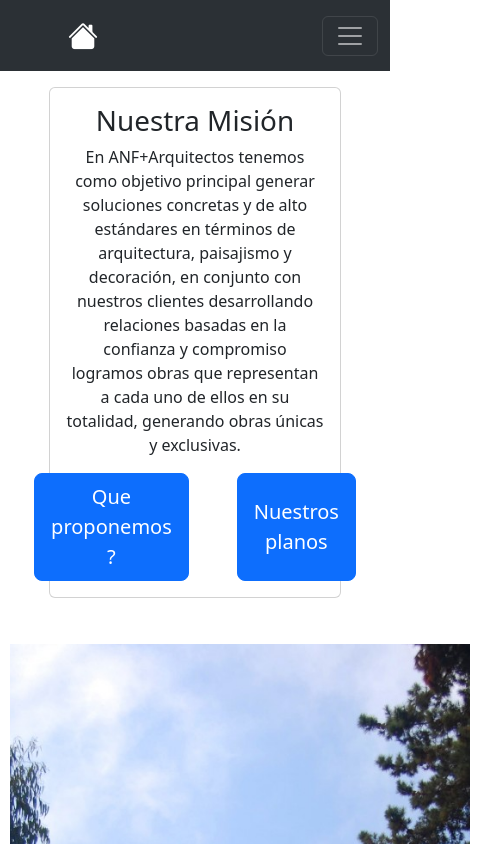
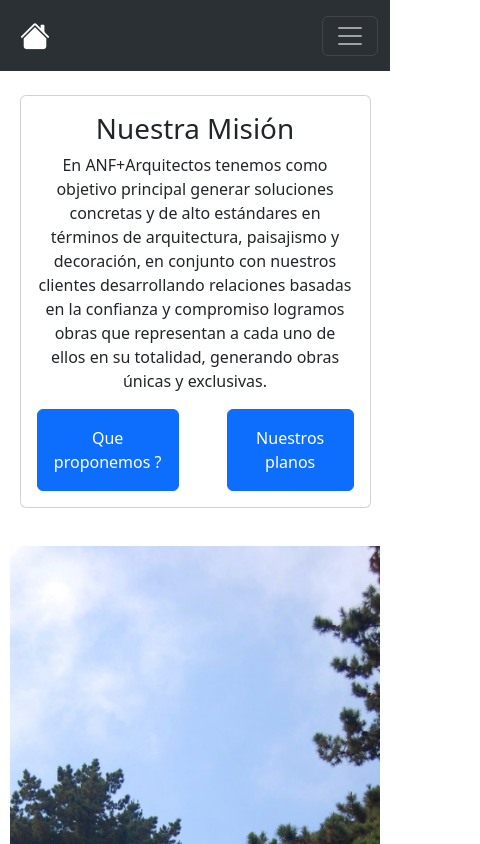
Before and after one commit to Barocava/ANF, a plain HTML site: page pages/acerca_nosotros.html in a window 390 px wide. Shown: the top 844 px of the page, 480 px wide, since content can reach past the window. Drawn offline with nearby package versions, Linux system fonts and the light colour scheme.

Commit message:
Se corrige comportamiento responsive de algunas paginas

```diff
--- a/css/partials/_acerca.scss
+++ b/css/partials/_acerca.scss
@@ -37,3 +37,15 @@
   width: $ancho-maximo;
   justify-content: center;
 }
+
+.mision {
+    justify-content: center;
+    text-align: center;
+    margin: 1rem;
+    width: 75%;
+  }
+
+  .tamano_boton {
+    font-size: 1.25rem;
+    padding: 1rem;
+  }
--- a/css/partials/_media-queries.scss
+++ b/css/partials/_media-queries.scss
@@ -5,15 +5,31 @@
     }
 }
 
+@media screen and (max-width: 700px) {
+  .mision {
+    width: 90%;
+    margin: 0.5rem;
+    margin-top: 1.5rem;
+  }
+  .tamano_boton {
+    font-size: 1rem;
+  }
+  .collage {
+    grid-template-columns: repeat(auto-fill, minmax(20rem, 1fr));
+  }
+}
+
 // contacto
 @media screen and (max-width: 1030px) {
+
     .main_formulario {
         width: 100%;
         background-image: none;
         background-size: none;
         background-repeat: none;
         background-attachment: none;
-        height: 450px;
+        margin-block: 20px;
+        height: 100%;
     }
 
     .main_formulario_2 {
@@ -22,10 +38,10 @@
     }
 
     .formulario {
-        width: 50%;
+        width: 75%;
         justify-content: center;
         margin: 10px;
-        position: none;
+        position: relative;
     }
 }
 
@@ -40,6 +56,7 @@
   }
 
   .contenedor-menu {
-    gap: 5rem;
+    gap: 4rem;
+    padding-left: 0;
   }
 }
--- a/pages/acerca_nosotros.html
+++ b/pages/acerca_nosotros.html
@@ -18,7 +18,7 @@
         <nav class="navbar navbar-expand-md bg-body-tertiary" data-bs-theme="dark">
             <div class="container-fluid">
 
-                <a class="navbar-brand ms-5" href="../index.html">
+                <a class="navbar-brand" href="../index.html">
                     <i class="bi bi-house-fill"></i>
                 </a>
 
@@ -58,9 +58,9 @@
         <div class="contenedor">
 
             <div style="display: flex; justify-content: center;">
-                <div class="card m-3 text-center w-75" style="justify-content: center;">
+                <div class="card mision">
                     <div class="card-body ">
-                        <h1 class="card-title">Nuestra Misión</h5>
+                        <h1 class="card-title">Nuestra Misión</h1>
                             <p class="card-text">En ANF+Arquitectos tenemos como objetivo principal generar soluciones
                                 concretas y de
                                 alto estándares en términos de arquitectura, paisajismo y decoración, en conjunto con
@@ -69,9 +69,9 @@
                                 representan a cada uno de
                                 ellos en su totalidad, generando obras únicas y exclusivas.</p>
                             <div class="acerca_botones">
-                                <button type="button" class="btn btn-primary btn-lg"><a href="../index.html">Que
+                                <button type="button" class="btn btn-primary tamano_boton"><a href="../index.html">Que
                                         proponemos ?</a></button>
-                                <button type="button" class="btn btn-primary btn-lg"><a
+                                <button type="button" class="btn btn-primary tamano_boton"><a
                                         href="../pages/planimetria.html">Nuestros planos</a></button>
                             </div>
                     </div>
```
Also changed, not shown: index.html (+1 -1 lines), pages/contacto.html (+2 -2 lines), pages/planimetria-2.html (+1 -1 lines), pages/planimetria.html (+1 -1 lines), pages/prototipo_casa.html (+1 -1 lines), css/main.css, 1 other file.
